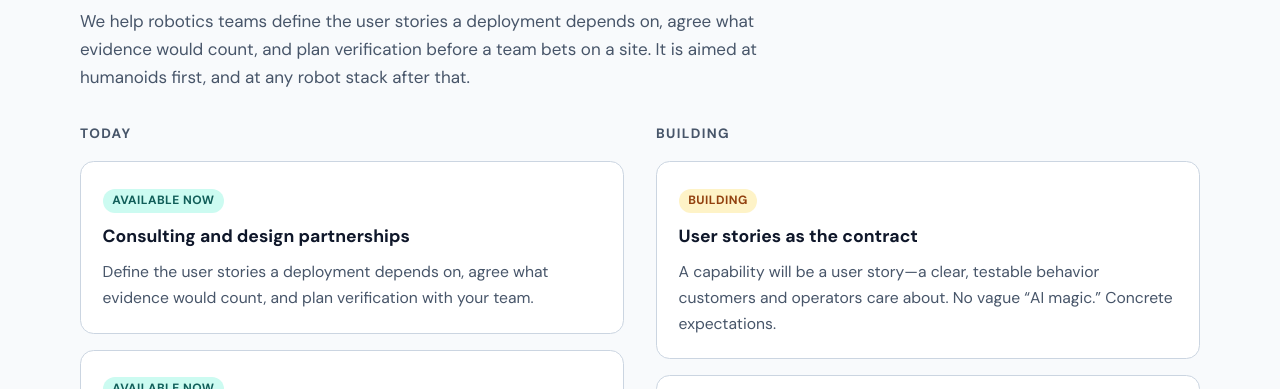
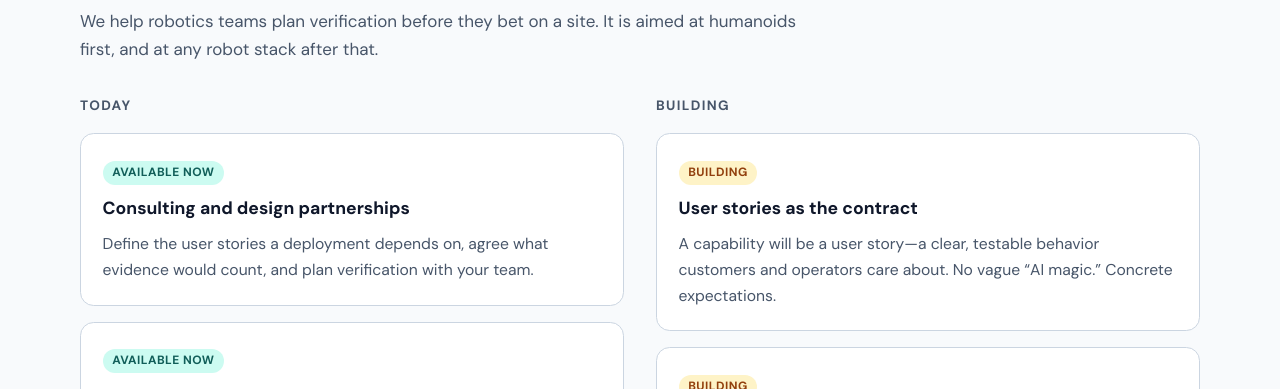
Before and after one commit to Living-Proof-Labs/website, a plain HTML site: page index.html in a window 1280 px wide. Shown: the part 711-1100 px from the top of the page. Drawn offline with Linux system fonts and the light colour scheme.

Commit message:
fix: shorten What we do intro now that cards carry the detail

```diff
--- a/index.html
+++ b/index.html
@@ -114,9 +114,8 @@
         <div class="container">
           <h2>What we do</h2>
           <p class="section-intro">
-            We help robotics teams define the user stories a deployment depends on, agree what
-            evidence would count, and plan verification before a team bets on a site. It is aimed
-            at humanoids first, and at any robot stack after that.
+            We help robotics teams plan verification before they bet on a site. It is aimed at
+            humanoids first, and at any robot stack after that.
           </p>
           <div class="status-columns">
             <div class="status-column">
```
